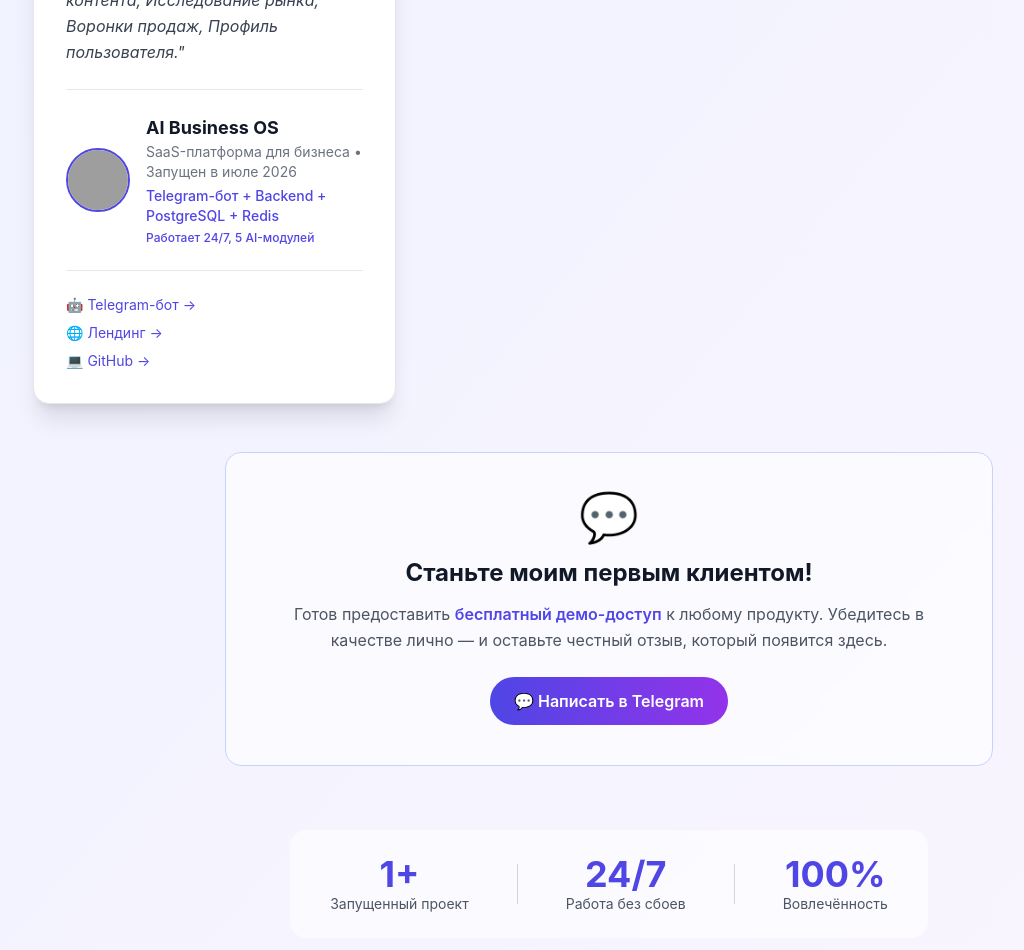
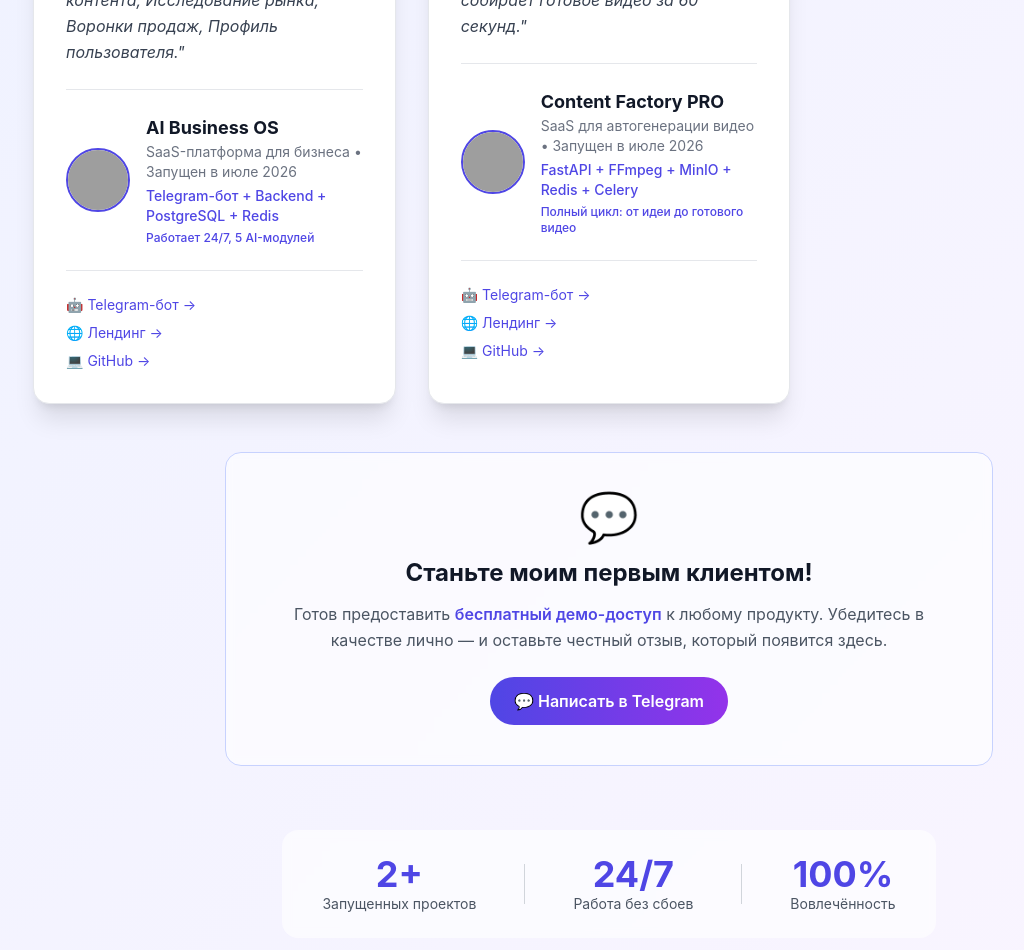
Before and after one commit to Sashikom/portfolio-alex-main, a React (Vite) app: page / in a window 1280 px wide. Shown: the part 3560-4510 px from the top of the page, without its empty margins (31-1055 px from the left). Built offline with nearby package versions, Linux system fonts and the light colour scheme; grey boxes are pictures that could not be loaded.

Commit message:
Add: Content Factory PRO project card

```diff
--- a/src/components/Testimonials.jsx
+++ b/src/components/Testimonials.jsx
@@ -15,6 +15,21 @@
         bot: 'https://t.me/Sashikom_bot',
         landing: 'https://ai-business-os-landing-58af-delta.vercel.app/',
         github: 'https://github.com/Sashikom/ai-business-os'
+      }
+    },
+    {
+      id: 2,
+      name: 'Content Factory PRO',
+      role: 'SaaS для автогенерации видео',
+      date: 'Запущен в июле 2026',
+      text: 'Автоматизированная система генерации видео (Reels/TikTok) с использованием AI. Создаёт сценарий, озвучку, подбирает фон и собирает готовое видео за 60 секунд.',
+      avatar: 'https://api.dicebear.com/7.x/thumbs/svg?seed=ContentFactory',
+      project: 'FastAPI + FFmpeg + MinIO + Redis + Celery',
+      stats: 'Полный цикл: от идеи до готового видео',
+      links: {
+        bot: 'https://github.com/Sashikom/content-factory-pro',
+        landing: 'https://github.com/Sashikom/content-factory-pro',
+        github: 'https://github.com/Sashikom/content-factory-pro'
       }
     }
   ];
@@ -166,10 +181,10 @@
           <div className="inline-flex flex-wrap justify-center items-center gap-6 md:gap-12 bg-white/60 dark:bg-gray-800/60 backdrop-blur-sm rounded-2xl px-6 md:px-10 py-6">
             <div className="text-center">
               <div className="text-3xl md:text-4xl font-bold text-indigo-600 dark:text-indigo-400">
-                1+
+                2+
               </div>
               <div className="text-sm text-gray-600 dark:text-gray-400">
-                Запущенный проект
+                Запущенных проектов
               </div>
             </div>
 
```
